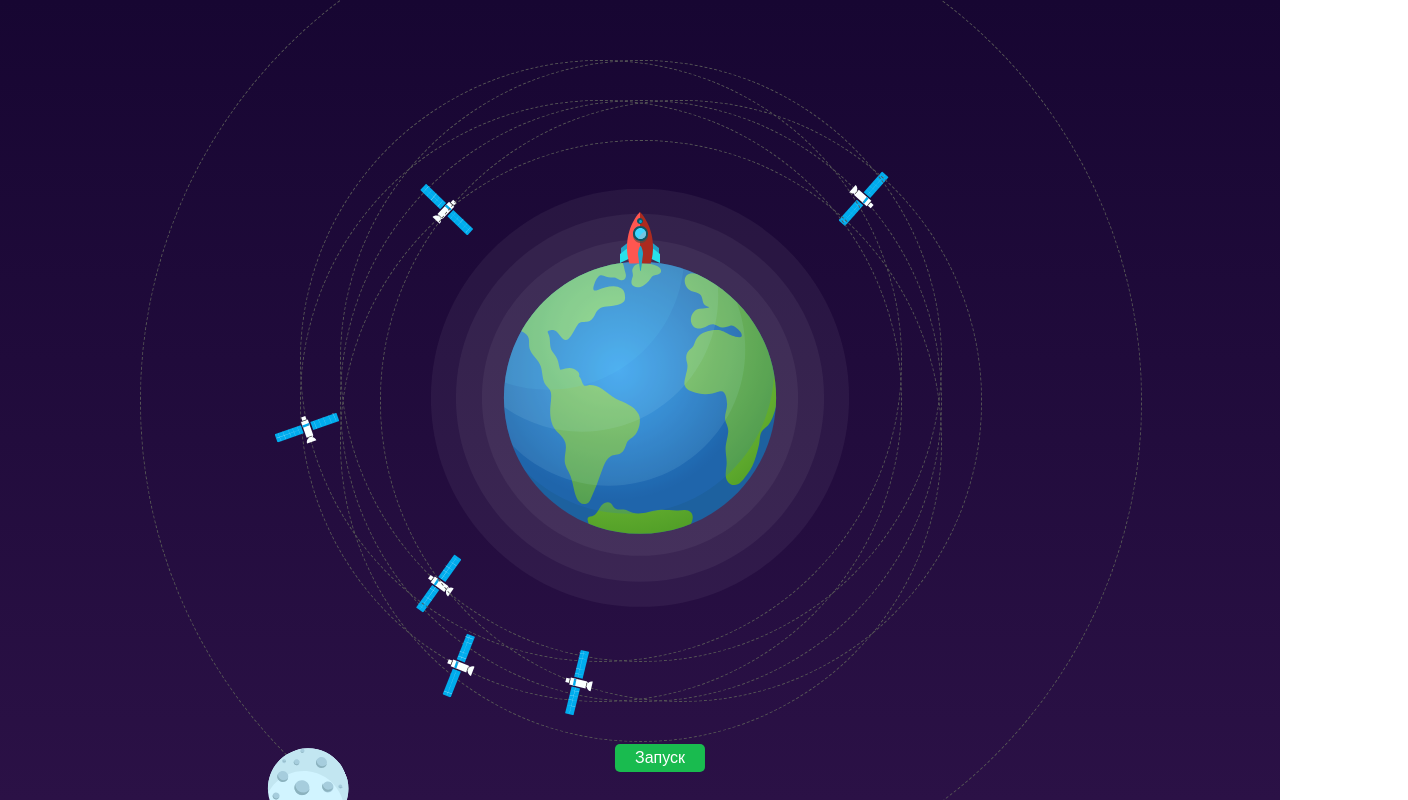
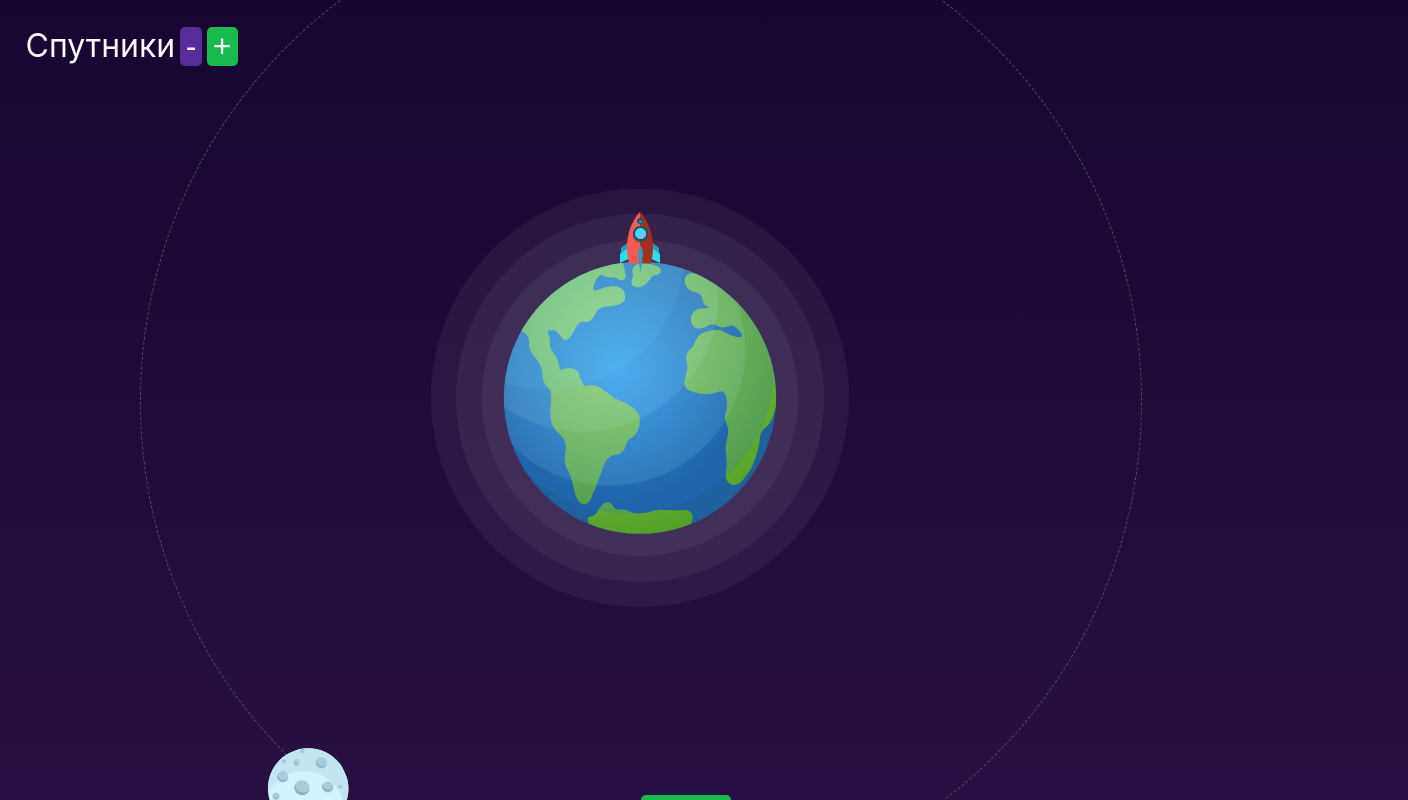
Before and after one commit to xunter/raketapp, a React (Create React App) app in the folder raket-app/: page / in a window 1280 px wide. Shown: the top 800 px of the page, 1408 px wide, since content can reach past the window. Built offline with nearby package versions, Linux system fonts and the light colour scheme.

Commit message:
Sputnik add and remove buttons have been implemented

```diff
--- a/raket-app/src/App.css
+++ b/raket-app/src/App.css
@@ -1,9 +1,9 @@
 html,body,#root {
   width:100%;
   height:100%;
+  color:white;
 }
 .App {
-  text-align: center;
   width:100%;
   height:100%;
 }
@@ -30,6 +30,7 @@ html,body,#root {
   position: relative;
 }
 .st-space {
+  padding:5%;
   width:100%;
   height:100%;
   background: #170632; /*2b1146*/
@@ -54,6 +55,18 @@ html,body,#root {
   transform:translate(-50%, -100%);
   z-index:1;
 }
+.game-layer {
+  z-index:1;
+}
+.config-layer {
+  position:absolute;
+  left:0;
+  top:0;
+  width:100%;
+  height:100%;
+  z-index:999 !important;
+  padding:2%;
+}
 button {
   background: #19bb4f;
   border:none;
--- a/raket-app/src/RaketAppGame.js
+++ b/raket-app/src/RaketAppGame.js
@@ -3,6 +3,9 @@ import Earth from './Earth.js';
 import Ship from './Ship.js';
 import Sputnik from './Sputnik.js';
 import Moon from './Moon.js';
+
+const SPUTNIK_ORBIT_RADIUS = 300;
+const MOON_ORBIT_RADIUS = 500;
 
 class RaketAppGame extends React.Component {
   constructor(props) {
@@ -10,29 +13,89 @@ class RaketAppGame extends React.Component {
 
     this.state = {
         sputniks: [
-          {key: 1, velocity: 15, orbitRadius: 300, orbitCoordX: 0, orbitCoordY: 0 },
-          {key: 2, velocity: 20, orbitRadius: 300, orbitCoordX: 0, orbitCoordY: 40 },
-          {key: 3, velocity: 10, orbitRadius: 300, orbitCoordX: -40, orbitCoordY: 0 },
-          {key: 4, velocity: 25, orbitRadius: 300, orbitCoordX: 0, orbitCoordY: -40 },
-          {key: 5, velocity: 5, orbitRadius: 300, orbitCoordX: -40, orbitCoordY: -40 },
-          {key: 6, velocity: 30, orbitRadius: 300, orbitCoordX: 40, orbitCoordY: 0 }
+          /*{key: 1, velocity: 15, orbitRadius: SPUTNIK_ORBIT_RADIUS, orbitCoordX: 0, orbitCoordY: 0 },
+          {key: 2, velocity: 20, orbitRadius: SPUTNIK_ORBIT_RADIUS, orbitCoordX: 0, orbitCoordY: 40 },
+          {key: 3, velocity: 10, orbitRadius: SPUTNIK_ORBIT_RADIUS, orbitCoordX: -40, orbitCoordY: 0 },
+          {key: 4, velocity: 25, orbitRadius: SPUTNIK_ORBIT_RADIUS, orbitCoordX: 0, orbitCoordY: -40 },
+          {key: 5, velocity: 5, orbitRadius: SPUTNIK_ORBIT_RADIUS, orbitCoordX: -40, orbitCoordY: -40 },
+          {key: 6, velocity: 30, orbitRadius: SPUTNIK_ORBIT_RADIUS, orbitCoordX: 40, orbitCoordY: 0 }
+          */
         ]
     };
   }
 
+  handleAddSputnik = () => {
+    console.log("handleAddSputnik");
+    let newSputnik = {
+      key: new Date().getTime(),
+      velocity: 1 + Math.floor(Math.random() * 29),
+      orbitRadius: SPUTNIK_ORBIT_RADIUS,
+      orbitCoordX: -50 + Math.random() * 100,
+      orbitCoordY: -50 + Math.random() * 100,
+    }
+    let newSputniksArray = [...this.state.sputniks];
+    newSputniksArray.push(newSputnik);
+
+    this.setState({ sputniks: newSputniksArray });
+  };
+
+  handleSubSputnik = () => {
+
+      console.log("handleSubSputnik");
+      this.setState({ sputniks: this.state.sputniks.splice(1, this.state.sputniks.length - 1) });
+  };
+
   render() {
     var sputniks = this.state.sputniks.map((s) => <Sputnik orbitRadius={s.orbitRadius} orbitCoordX={s.orbitCoordX} orbitCoordY={s.orbitCoordY} velocity={s.velocity} />);
+
+    let sputnikConfigs = this.state.sputniks.map((s, index) => {
+      return (
+        <div className="bar-sputnik-config" style={{width:'20%', margin:'2% 0'}}>
+          <div>
+            <span><strong>Спутник {index + 1}</strong></span>
+            <span style={{float:'right', color:'gray'}}>v : {s.velocity}</span>
+          </div>
+
+          <div>
+            <div class="bar-sputnik-velocity">
+
+            </div>
+          </div>
+        </div>
+      );
+    });
+
     return (
       <div className="st-space">
+
+        <div className="game-layer">
           <Earth>
             <Ship />
           </Earth>
           <Moon orbitRadius="500" orbitCoordX="0" orbitCoordY="0" velocity="1" />
           {sputniks}
+        </div>
 
+        <div className="config-layer">
+          <div className="count-sputniks-config">
+            <span style={{fontSize: '2em'}}>Спутники</span>&nbsp;
+            <button type="button" style={ {backgroundColor: '#592d99', fontSize: '2em'} } onClick={this.handleSubSputnik}>-</button>&nbsp;
+            <button type="button" style={ {fontSize: '2em'} } onClick={this.handleAddSputnik}>+</button>
+          </div>
+
+
+          <div className="bar-sputnik-config">
+
+          </div>
+
+          {sputnikConfigs}
+
+          <div className="bar-moon-config">
+          </div>
 
           <div className="btn-run-container">
             <button type="button">Запуск</button>
+          </div>
         </div>
       </div>
     );
```
Lines whose indentation alone changed are shown as unchanged.
